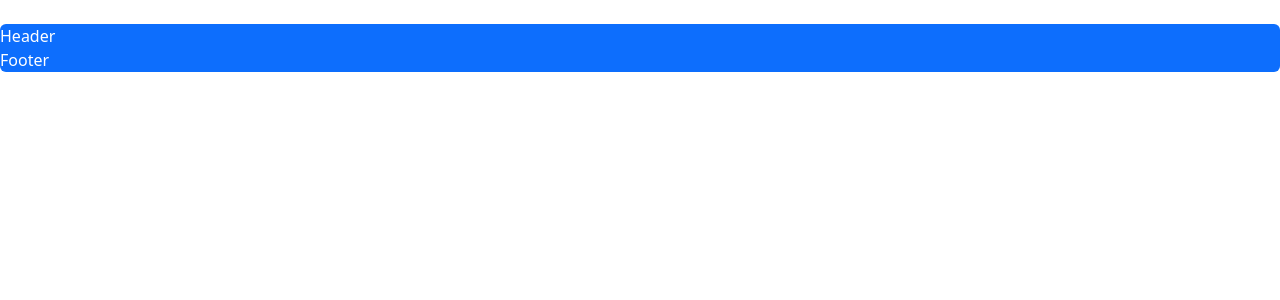
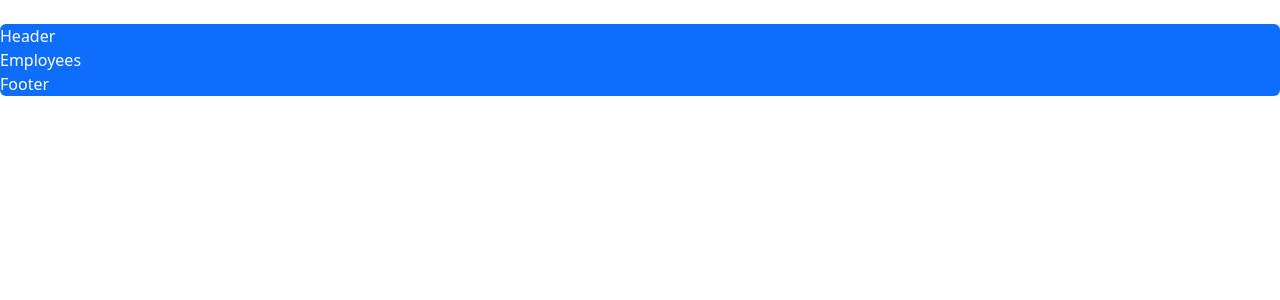
Before and after one commit to abnercabrera28/team-members, a React (Create React App) app: page / in a window 1280 px wide. Shown: the top 300 px of the page. Built offline with nearby package versions, Linux system fonts and the light colour scheme.

Commit message:
import Employees

```diff
--- a/src/App.js
+++ b/src/App.js
@@ -1,11 +1,12 @@
 import Header from "./Header";
 import Footer from "./Footer";
+import Employees from "./Employees";
 
 function App() {
   return (
     <div className="mt-4 p5 bg-primary text-white rounded">
       <Header />
-
+      <Employees />
       <Footer />
     </div>
   );
```
